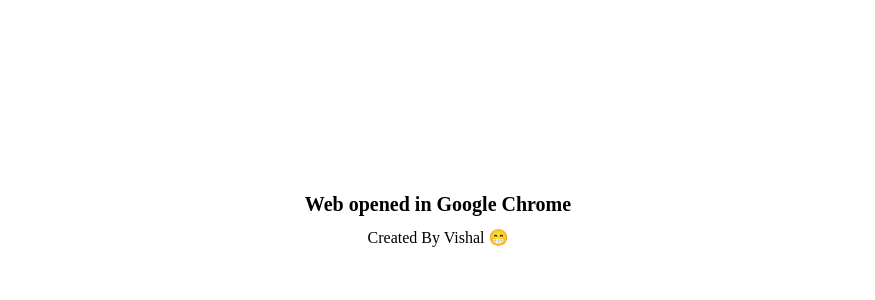
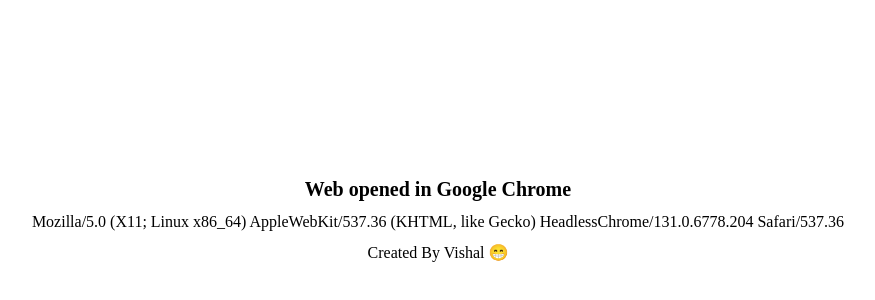
Before and after one commit to vishal-tiket/Detect-Browser, a plain HTML site: page index.html in a window 1280 px wide. Shown: the part 180-480 px from the top of the page, without its empty margins (202-1077 px from the left). Drawn offline with Linux system fonts and the light colour scheme.

Commit message:
show user agent

```diff
--- a/index.css
+++ b/index.css
@@ -2,6 +2,7 @@
   margin: 0;
   padding: 0;
   box-sizing: border-box;
+  text-align: center;
 }
 
 .container {
@@ -11,6 +12,7 @@
   justify-content: center;
   align-items: center;
   flex-direction: column;
+  padding: 0 12px;
 }
 
 h1 {
--- a/index.html
+++ b/index.html
@@ -9,6 +9,7 @@
   <body>
     <div class="container">
       <h1 id="text"></h1>
+      <span id="user-agent"></span>
       <span>Created By Vishal 😁</span>
     </div>
 
--- a/index.js
+++ b/index.js
@@ -1,6 +1,5 @@
 // Function to detect the browser using the user agent
 function detectBrowser() {
-  if (typeof window !== "undefined") {
   var userAgent = navigator.userAgent;
 
   /**
@@ -40,10 +39,7 @@
     return "Google Chrome";
   } else if (userAgent.indexOf("Safari") > -1) {
     return "Apple Safari";
-    } else if (
-      userAgent.indexOf("Opera") > -1 ||
-      userAgent.indexOf("OPR") > -1
-    ) {
+  } else if (userAgent.indexOf("Opera") > -1 || userAgent.indexOf("OPR") > -1) {
     return "Opera";
   } else if (userAgent.indexOf("Edge") > -1) {
     return "Microsoft Edge";
@@ -53,8 +49,9 @@
     return "In-App Browser";
   }
 }
-}
 
-// Usage example
+if (typeof window !== "undefined") {
   var browser = detectBrowser();
   document.querySelector("#text").innerHTML = `Web opened in ${browser}`;
+  document.querySelector("#user-agent").innerHTML = `${navigator.userAgent}`;
+}
```
Lines whose indentation alone changed are shown as unchanged.
